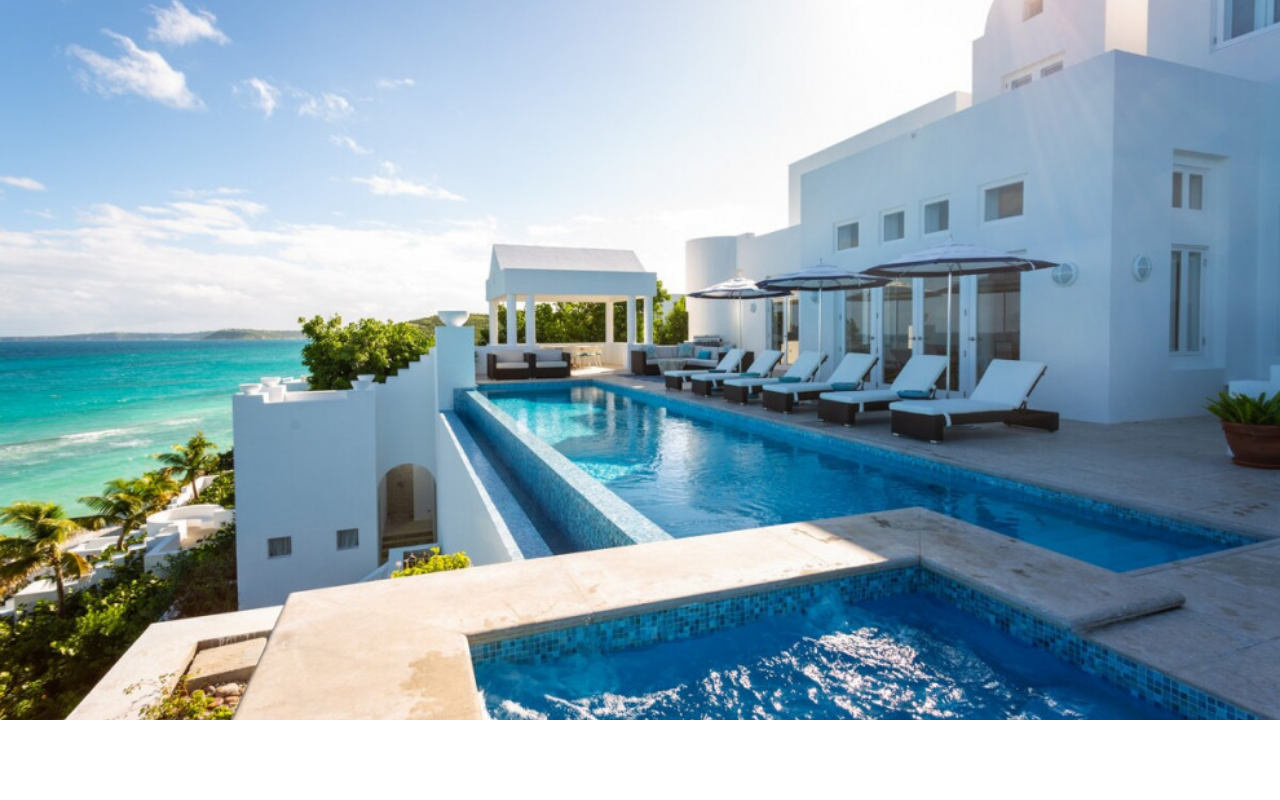
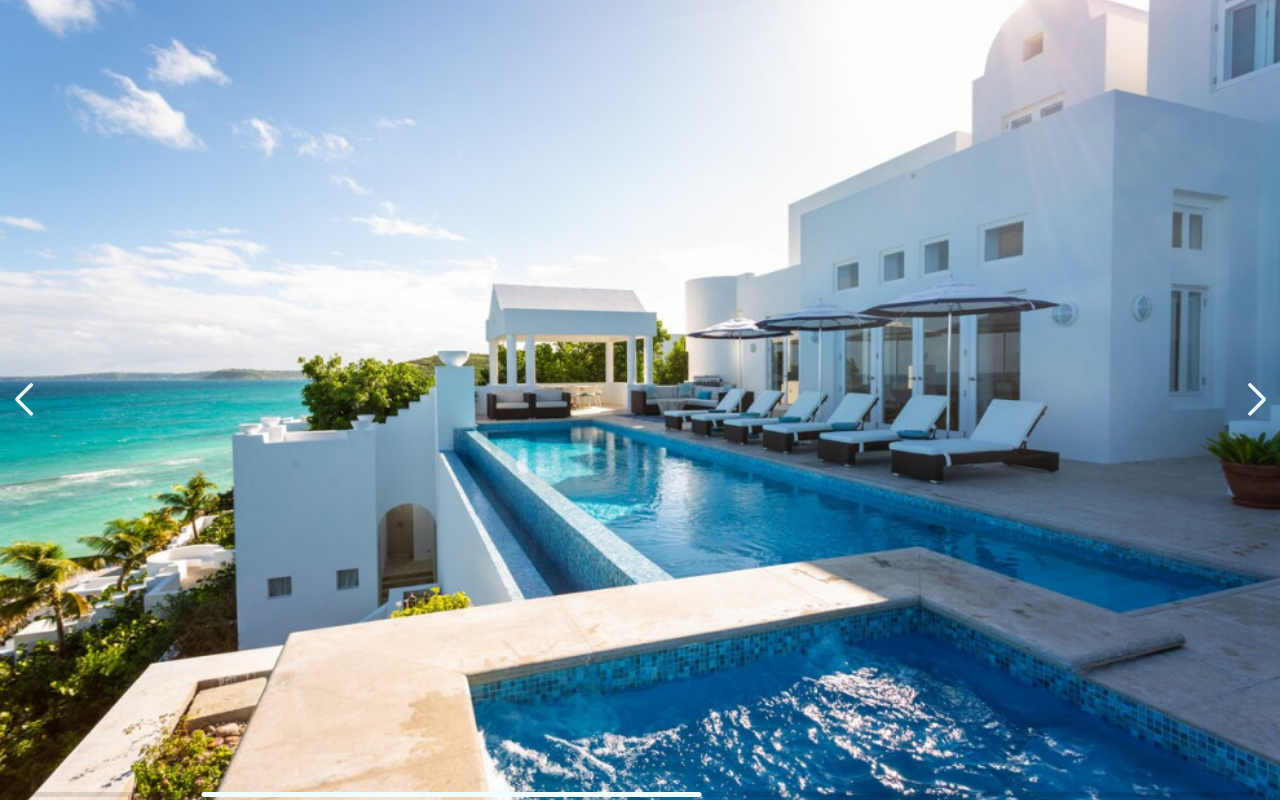
Before and after one commit to Allllakis/villa-italy-next-js, a Next.js app: page / in a window 1280 px wide. Built offline with nearby package versions, Linux system fonts and the light colour scheme.

Commit message:
add swiper slider react

```diff
--- a/components/slider2/Slider2.js
+++ b/components/slider2/Slider2.js
@@ -1,49 +1,71 @@
 import { useState } from "react";
-import { Swiper, SwiperSlide, Parallax } from "swiper/react";
-import SwiperCore from "swiper";
+import { Swiper, SwiperSlide } from "swiper/react";
+import SwiperCore, { Scrollbar, Parallax, Navigation } from "swiper";
+import "swiper/css/scrollbar";
+import "swiper/css/pagination";
 import "swiper/css/bundle";
 import "swiper/css";
 
 import { images } from "../slider/DataSlider";
-import classes from './Slider2.module.css'
+import classes from "./Slider2.module.css";
+
+SwiperCore.use([Parallax, Scrollbar, Navigation]);
+
+const SliderConfigs = {
+  parallax: true,
+  centeredSlides: true,
+  grabCursor: true,
+  speed: 2400,
+  spaceBetween: 0,
+  effect: "slide",
+  navigation: {
+    prevEl: ".swiper-button-prev",
+    nextEl: "swiper-button-next",
+  },
+};
 
 const Slider2 = () => {
-    const [currImg, setCurrImg] = useState(0);
-  const slides = [];
-
-  for (let i = 0; i < 3; i += 1) {
-    slides.push(
-      <SwiperSlide key={`slide${i}`}>
-        <div
-          className={classes.sliderInner}
-          style={{ backgroundImage: `url(${images[currImg].image})` }}
-        ></div>
-      </SwiperSlide>
-    );
-  }
-
   return (
     <div className={classes.slider}>
-      <Swiper id="main">{slides}</Swiper>
+      <Swiper
+        {...SliderConfigs}
+        slidesPerView={1}
+        loop={true}
+        navigation
+        scrollbar={{
+          draggable: true,
+          dragSize: 500,
+        }}
+      >
+        <SwiperSlide>
+          <div
+            className={classes.sliderInner}
+            data-swiper-parallax="20%"
+            style={{ backgroundImage: `url(${images[0].image})` }}
+          ></div>
+        </SwiperSlide>
+        <SwiperSlide>
+          <div
+            className={classes.sliderInner}
+            style={{ backgroundImage: `url(${images[1].image})` }}
+          ></div>
+        </SwiperSlide>
+        <SwiperSlide>
+          <div
+            className={classes.sliderInner}
+            style={{ backgroundImage: `url(${images[2].image})` }}
+          ></div>
+        </SwiperSlide>
+        {/* <SwiperSlide>
+      <div className={classes['slider-scrollbar']}>
+        <div className={classes['swiper-scrollbar']}>
+
+        </div>
+      </div>
+    </SwiperSlide> */}
+      </Swiper>
     </div>
   );
 };
 
 export default Slider2;
-
-// export default () => {
-//   return (
-//     <Swiper
-//       spaceBetween={50}
-//       slidesPerView={3}
-//       onSlideChange={() => console.log('slide change')}
-//       onSwiper={(swiper) => console.log(swiper)}
-//     >
-//       <SwiperSlide>Slide 1</SwiperSlide>
-//       <SwiperSlide>Slide 2</SwiperSlide>
-//       <SwiperSlide>Slide 3</SwiperSlide>
-//       <SwiperSlide>Slide 4</SwiperSlide>
-//       ...
-//     </Swiper>
-//   );
-// };
--- a/components/slider2/Slider2.module.css
+++ b/components/slider2/Slider2.module.css
@@ -1,16 +1,59 @@
 .slider {
   width: 100%;
   height: 100vh;
-    /* transform: translateX(0px) ; */
-    transition: all 1s ease-in-out
-    /* background-color: black; */
+  /* background: rgba(0, 0, 0, 0.5); */
+}
+
+.slider::after{
+  content: '';
+  display: block;
+  position: absolute;
+  top: 0;
+  left: 0;
+  right: 0;
+  bottom: 0;
+  background: #1f2529;
+  opacity: .6
 }
 
 .sliderInner {
   width: 100%;
-    height: 90vh;
+  height: 100vh;
   background-position: center;
   background-repeat: no-repeat;
   background-size: cover;
   display: flex;
 }
+
+.slider :global(.swiper-scrollbar-drag) {
+  background-color: azure;
+}
+.slider :global(.swiper-button-prev::after) {
+  color: azure;
+  font-size: 2rem;
+  font-weight: bold;
+}
+
+.slider :global(.swiper-button-next::after) {
+  color: azure;
+  font-size: 2rem;
+  font-weight: bold;
+}
+
+/* .slider-scrollbar {
+flex: 1 0 0;
+}
+
+.swiper-scrollbar {
+height: 2px;
+background-color: chartreuse;
+}
+
+.swiper-scrollbar-drag {
+height: 5px;
+background-color: coral !important ;
+}
+
+.swiper-button-prev {
+  color: coral;
+} */
--- a/styles/Home.module.css
+++ b/styles/Home.module.css
@@ -7,4 +7,5 @@
   flex-direction: column;
   align-items: center;
   justify-content: center;
+  background: rgba(0, 0, 0, 0.5);
 }
```
Lines whose indentation alone changed are shown as unchanged.
